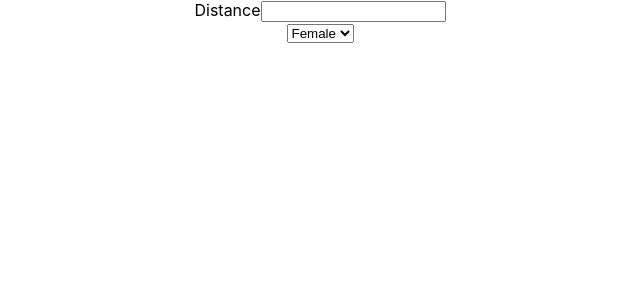
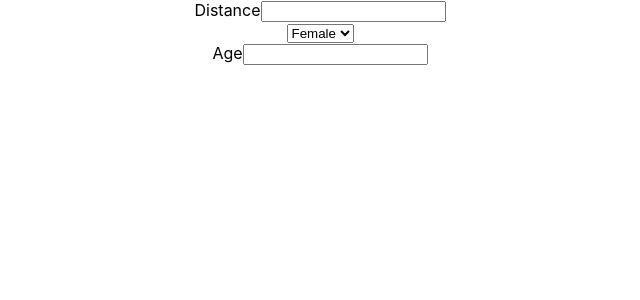
Before and after one commit to oliverochman/react_cooper_client, a React (Create React App) app: page / in a window 1280 px wide. Shown: the top 300 px of the page, without its empty margins (320-960 px from the left). Built offline with nearby package versions, Linux system fonts and the light colour scheme.

Commit message:
add input field for age

```diff
--- a/src/App.js
+++ b/src/App.js
@@ -10,10 +10,16 @@ class App extends Component {
           <label>Distance</label>
           <input id="distance"></input>
         </div>
+
         <select id="gender">
           <option value="female">Female</option>
           <option value="male">Male</option>
         </select>
+
+        <div>
+          <label>Age</label>
+          <input id="age"></input>
+        </div>
       </div>
     );
   }
```
